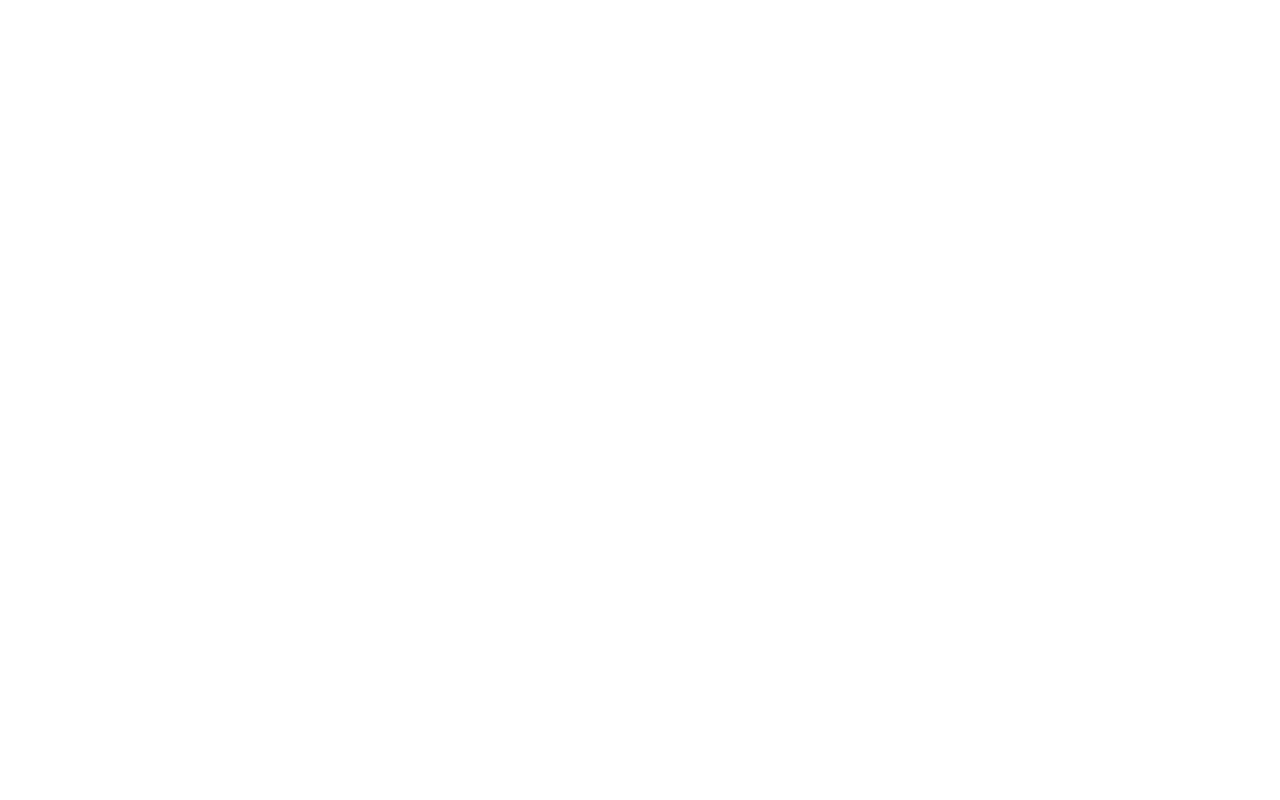
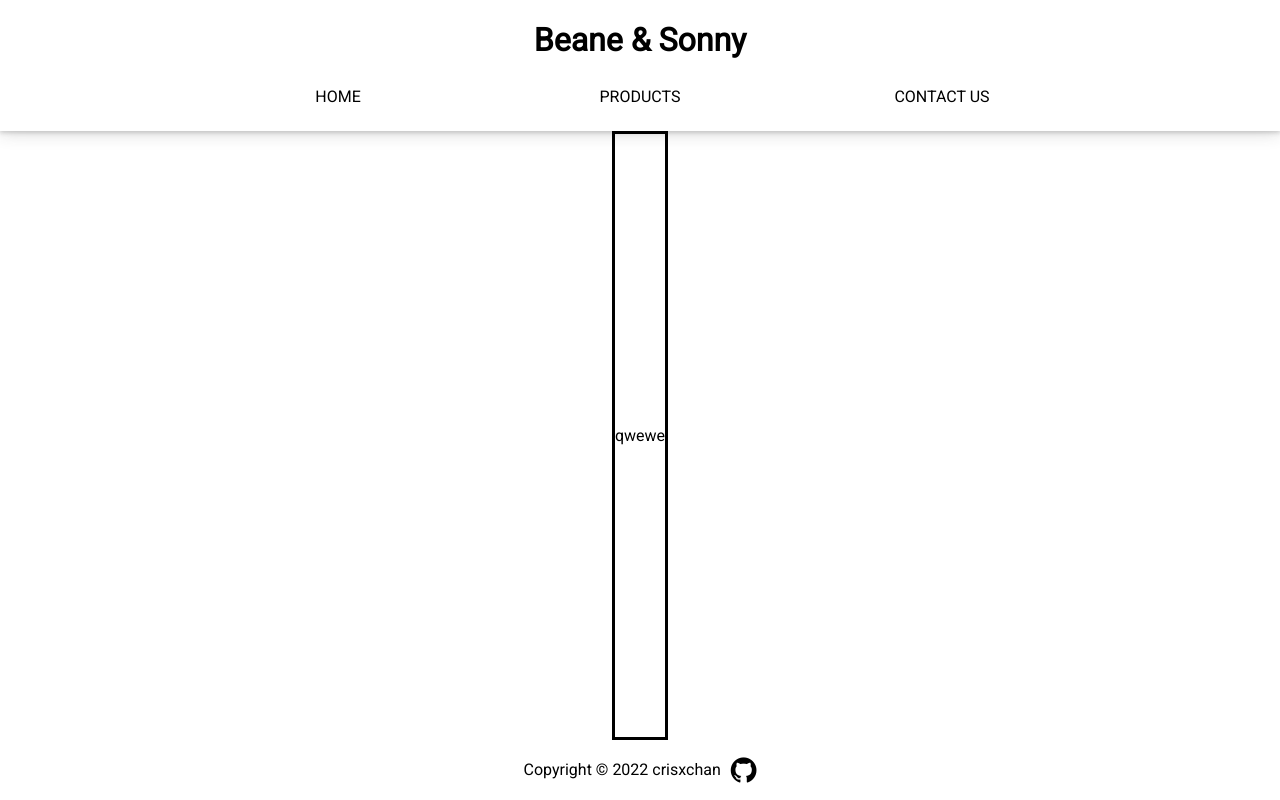
Before and after one commit to crisxchan/online-shop-page, a website built with webpack: page dist/index.html in a window 1280 px wide. Built offline with nearby package versions, Linux system fonts and the light colour scheme.

Commit message:
Add navbar to header

```diff
--- a/package.json
+++ b/package.json
@@ -5,7 +5,7 @@
   "main": "index.js",
   "scripts": {
     "test": "echo \"Error: no test specified\" && exit 1",
-    "build": "webpack"
+    "build": "webpack --watch"
   },
   "author": "",
   "license": "ISC",
--- a/src/index.js
+++ b/src/index.js
@@ -0,0 +1,3 @@
+import initializeWebsite from "./website-module";
+
+initializeWebsite();
--- /dev/null
+++ b/src/website-module.js
@@ -0,0 +1,74 @@
+const createHeader = () => {
+    const header = document.createElement('header');
+    const headerTitle = document.createElement('h1');
+
+    headerTitle.innerHTML = 'Beane & Sonny';
+    header.appendChild(headerTitle);
+
+    header.appendChild(createNav());
+
+    return header;
+}
+
+const createNav = () => {
+    const navOptions = ['HOME', 'PRODUCTS', 'CONTACT US'];
+    const headerNav = document.createElement('nav');
+    const navUl = document.createElement('ul');
+
+    navOptions.forEach(option => {
+        const navUlLi = document.createElement('li');
+        navUlLi.innerHTML = option;
+        navUlLi.classList.add('nav-li');
+
+        navUlLi.addEventListener('click', () => {
+            const allNavs = document.querySelectorAll('.nav-li');
+            allNavs.forEach(nav => nav.classList.remove('active-nav'));
+            navUlLi.classList.add('active-nav');
+        });
+
+        navUl.appendChild(navUlLi);
+    })
+    navUl.classList.add('nav-ul');
+    headerNav.appendChild(navUl);
+
+    return headerNav;
+}
+
+const createMain = () => {
+    const main = document.createElement('main');
+
+    main.innerHTML = 'qwewe'
+
+    return main;
+}
+
+const createFooter = () => {
+    const footer = document.createElement('footer');
+    const p = document.createElement('p');
+    const githubLink = document.createElement('a');
+    const githubLogo = document.createElement('i');
+
+    p.innerHTML = 'Copyright © 2022 crisxchan';
+
+    githubLink.href = 'https://github.com/crisxchan';
+    githubLink.target = '_blank';
+
+    githubLogo.classList.add('fa', 'fa-github', 'ghlogo');
+
+    githubLink.appendChild(githubLogo);
+
+    footer.appendChild(p);
+    footer.appendChild(githubLink);
+
+    return footer;
+}
+
+const initializeWebsite = () => {
+    const content = document.getElementById('content');
+
+    content.appendChild(createHeader());
+    content.appendChild(createMain());
+    content.appendChild(createFooter());
+};
+
+export default initializeWebsite;
--- a/webpack.config.js
+++ b/webpack.config.js
@@ -5,6 +5,6 @@ module.exports = {
     output: {
         filename: 'main.js',
         path: path.resolve(__dirname, 'dist'),
-        clean: true,
+        // clean: true,
     }
 }
```
Also changed, not shown: dist/index.html, dist/main.js (added), dist/style.css (added), src/home.js (added), 1 other file.
